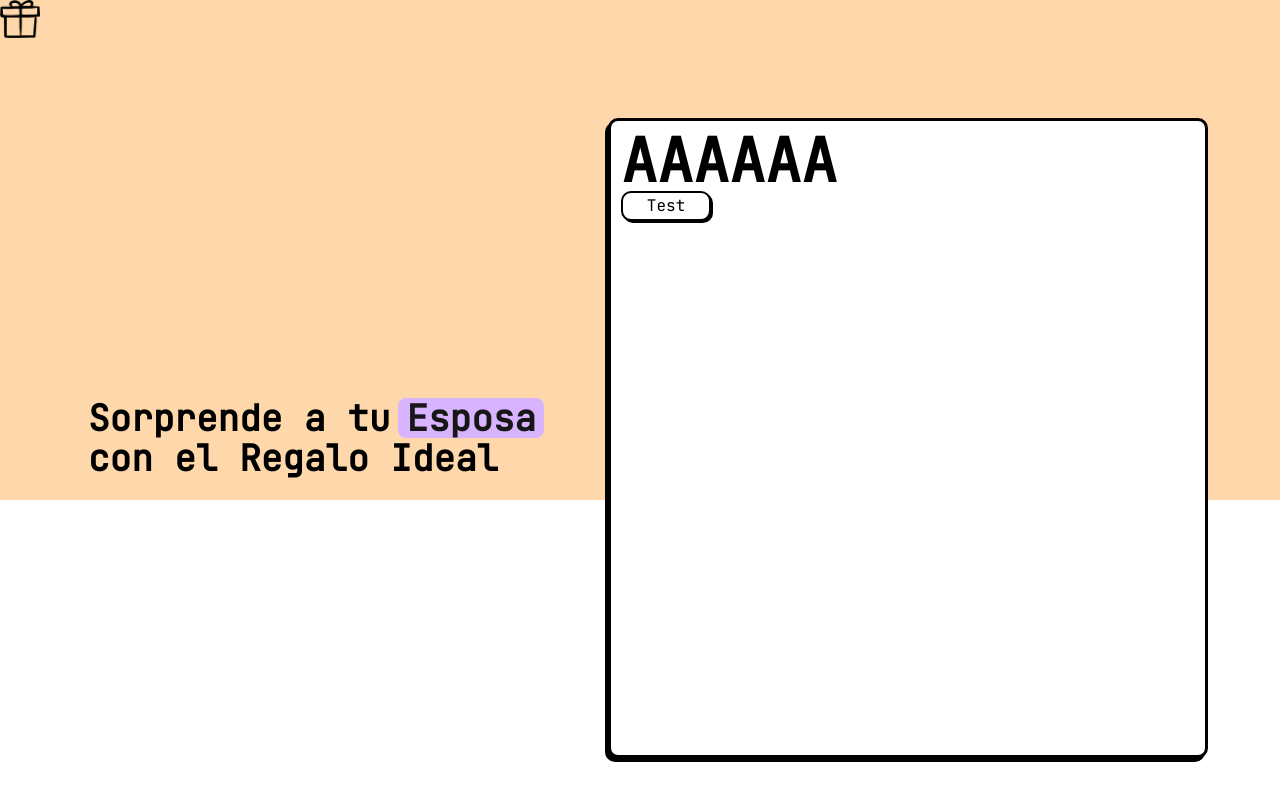
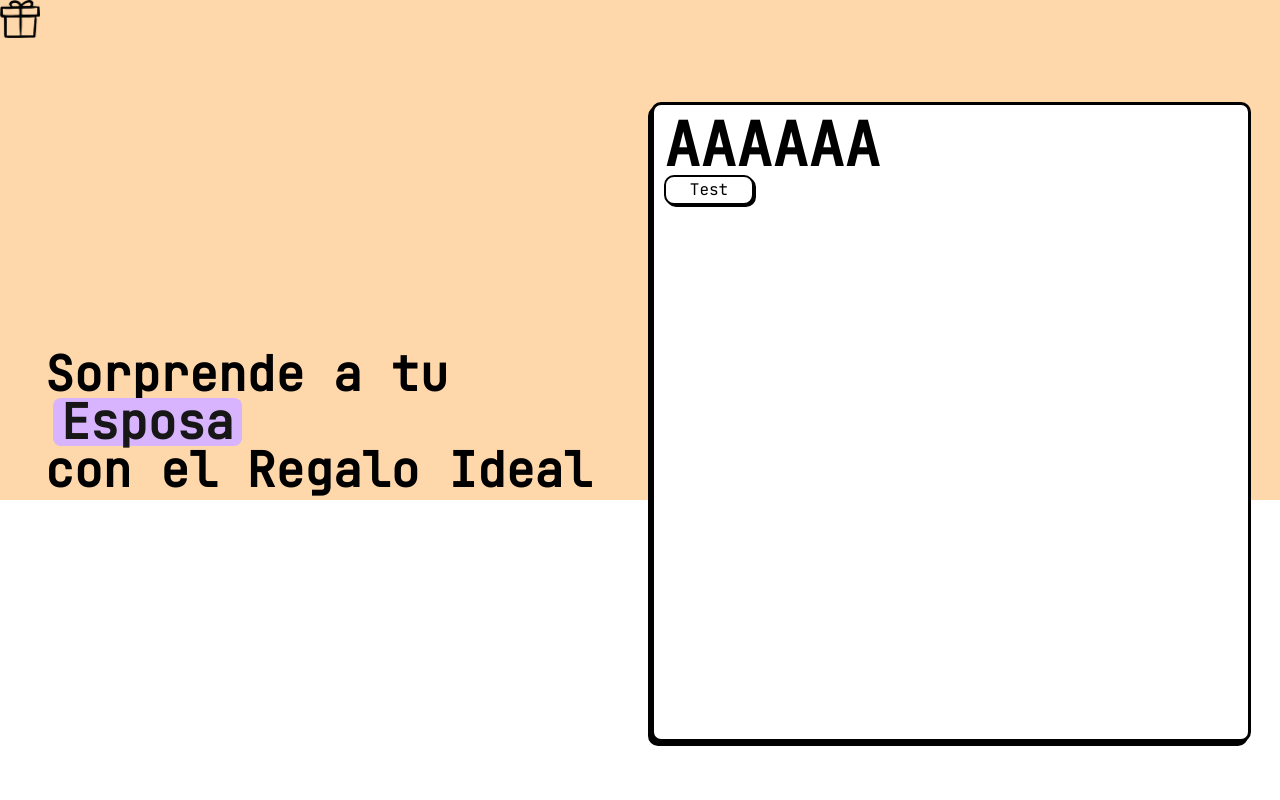
Before and after one commit to sergitejada/MiduVercelHackathon, a Next.js app: page / in a window 1280 px wide. Built offline with nearby package versions, Linux system fonts and the light colour scheme.

Commit message:
chore: Add gift generator form component

```diff
--- a/src/app/page.tsx
+++ b/src/app/page.tsx
@@ -1,29 +1,22 @@
+import GiftGeneratorForm from "@/components/gift-generator-form/gift-generator-form"
 import { Logo } from "@/components/ui/logo"
-import Button from "../components/ui/button"
-import Card from "../components/ui/card"
 import { FlipWords } from "../components/ui/flip-words"
 
 const words = ["Padre", "Esposa", "Amigos", "Familia"]
+
 export default async function HomePage() {
 	return (
 		<div className="h-[500px] bg-orange-200">
 			<Logo alt="Logo" />
-			<div className="relative mx-auto flex max-w-7xl justify-center gap-10 pt-20">
+			<div className="relative mx-auto flex max-w-7xl justify-center gap-10 pt-16">
 				<div className="flex h-[40rem] items-center justify-center px-4">
-					<div className="mx-auto text-4xl font-bold">
+					<div className="mx-auto w-[550px] text-5xl font-semibold">
 						Sorprende a tu
 						<FlipWords words={words} /> <br />
 						con el Regalo Ideal
 					</div>
 				</div>
-
-				{/* <GiftForm /> */}
-				<Card>
-					<h1 className="text-white>Generador de text-6xl font-bold">AAAAAA</h1>
-					<div className="w-36">
-						<Button>Test</Button>
-					</div>
-				</Card>
+				<GiftGeneratorForm />
 			</div>
 		</div>
 	)
--- /dev/null
+++ b/src/components/gift-generator-form/gift-generator-form.tsx
@@ -0,0 +1,13 @@
+import Button from "@/components/ui/button"
+import Card from "@/components/ui/card"
+
+export default function GiftGeneratorForm() {
+	return (
+		<Card>
+			<h1 className="text-white>Generador de text-6xl font-bold">AAAAAA</h1>
+			<div className="w-36">
+				<Button>Test</Button>
+			</div>
+		</Card>
+	)
+}
```
